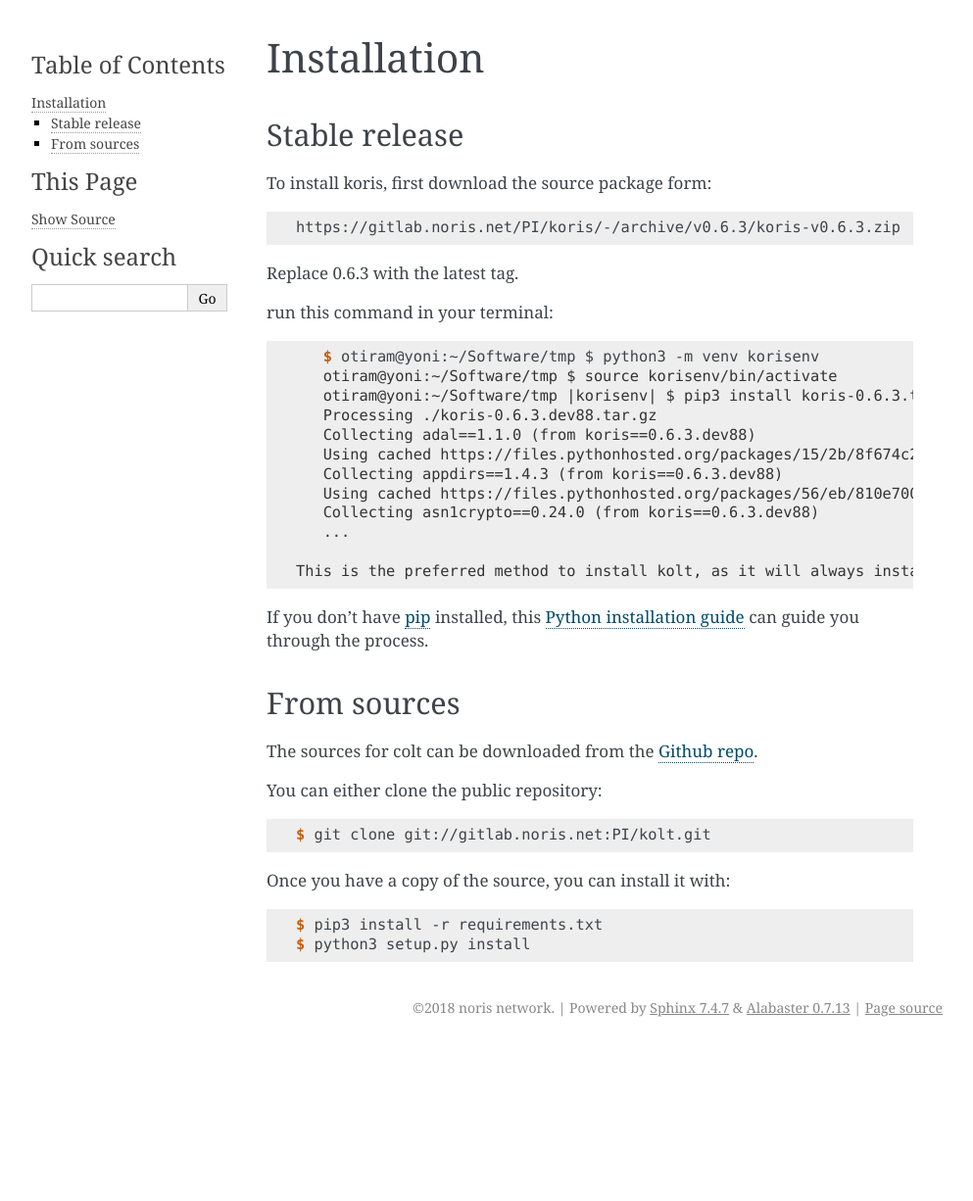
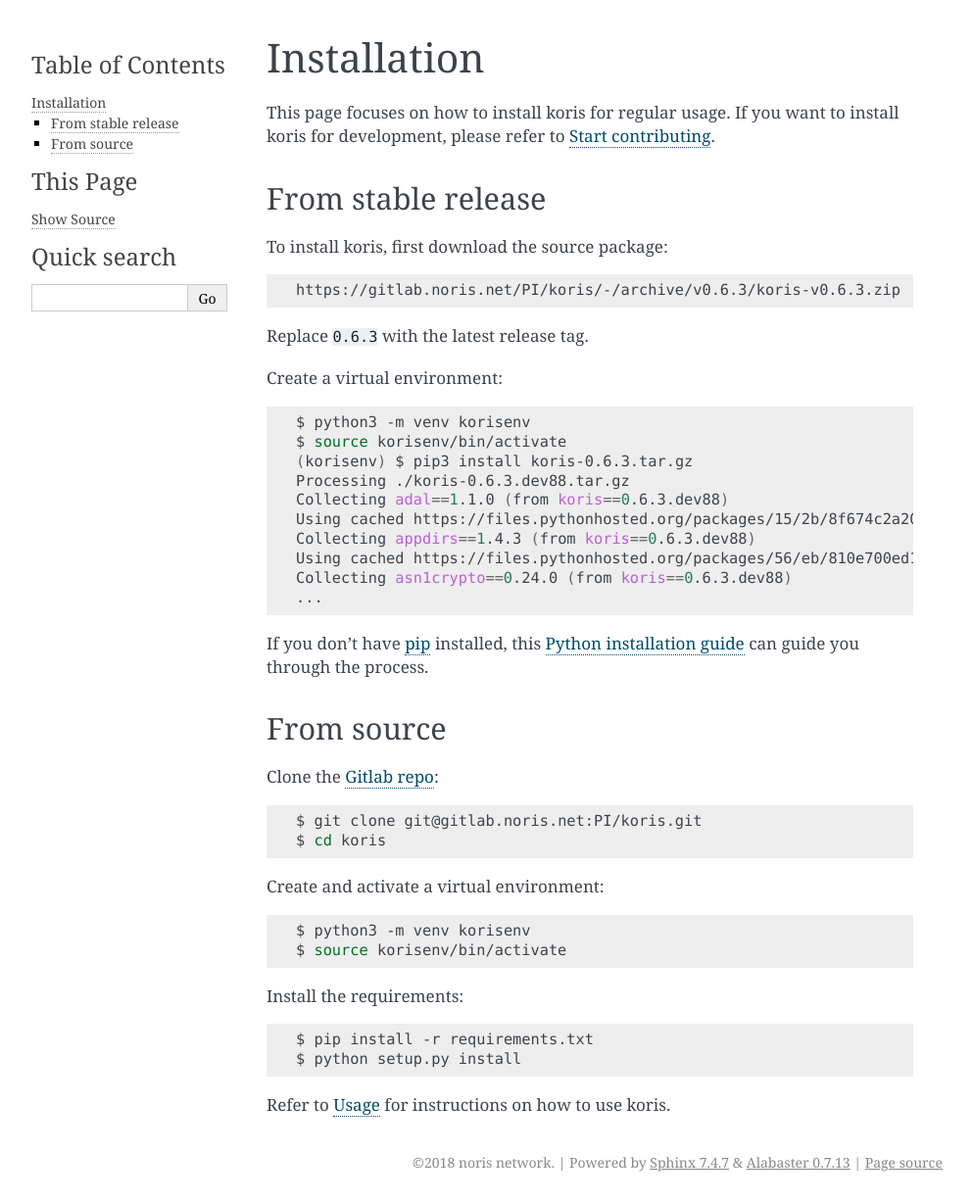
Before and after one commit to noris-network/koris, a Sphinx documentation site: the page built from docs/installation.rst, in a window 1280 px wide. Shown: the whole page at 98% size, without its empty margins (148-1141 px from the left). Built offline with Sphinx 7.4.7, drawn with Linux system fonts in a browser that asks for light colours; before the commit the page ends 1068 px from its top, so only the background shows below that.

Commit message:
Add OpenStack section in Usage docs
Added OpenStack section in usage.rst which explains how to
configure a private (non-PI) noris.cloud project for koris usage.
Ideally, koris should handle all those parts in future releases.

Added a reference to CONTRIBUTING.rst so the developer install
instructions can be linked to from other files.

Fixed indentation in README.rst so it looks nice.

Included more information in INSTALL.rst and prettified, fixed typos.

```diff
--- a/CONTRIBUTING.rst
+++ b/CONTRIBUTING.rst
@@ -49,12 +49,14 @@
 * Remember that this is a volunteer-driven project, and that contributions
   are welcome :)
 
-Get Started!
-------------
+.. _get_started_contributing:
+
+Start contributing
+------------------
 
 Ready to contribute? Here's how to set up `koris` for local development.
 
-1. Fork the `koris` repo on gitlab.
+1. Fork the `koris` repo on Gitlab.
 2. Clone your fork locally::
 
     $ git clone git@gitlab.noris.net:PI/koris.git
--- a/docs/installation.rst
+++ b/docs/installation.rst
@@ -4,25 +4,27 @@
 Installation
 ============
 
+This page focuses on how to install koris for regular usage. If you want to install
+koris for development, please refer to :ref:`get_started_contributing`.
 
-Stable release
---------------
+From stable release
+-------------------
 
-To install koris, first download the source package form:
+To install koris, first download the source package:
 
 .. code::
 
    https://gitlab.noris.net/PI/koris/-/archive/v0.6.3/koris-v0.6.3.zip
 
-Replace 0.6.3 with the latest tag.
+Replace ``0.6.3`` with the latest release tag.
 
-run this command in your terminal:
+Create a virtual environment:
 
-.. code-block:: console
+.. code-block:: shell
 
-    $ otiram@yoni:~/Software/tmp $ python3 -m venv korisenv
-    otiram@yoni:~/Software/tmp $ source korisenv/bin/activate
-    otiram@yoni:~/Software/tmp |korisenv| $ pip3 install koris-0.6.3.tar.gz
+    $ python3 -m venv korisenv
+    $ source korisenv/bin/activate
+    (korisenv) $ pip3 install koris-0.6.3.tar.gz
     Processing ./koris-0.6.3.dev88.tar.gz
     Collecting adal==1.1.0 (from koris==0.6.3.dev88)
     Using cached https://files.pythonhosted.org/packages/15/2b/8f674c2a20bb2a55f8f1c8fb7a458c9b513409b2cfc42f73e4cbc1ee757e/adal-1.1.0-py2.py3-none-any.whl
@@ -31,8 +33,6 @@
     Collecting asn1crypto==0.24.0 (from koris==0.6.3.dev88)
     ...
 
- This is the preferred method to install kolt, as it will always install the most recent stable release.
-
 If you don't have `pip`_ installed, this `Python installation guide`_ can guide
 you through the process.
 
@@ -40,22 +40,30 @@
 .. _Python installation guide: http://docs.python-guide.org/en/latest/starting/installation/
 
 
-From sources
+From source
 ------------
 
-The sources for colt can be downloaded from the `Github repo`_.
+Clone the `Gitlab repo`_:
 
-You can either clone the public repository:
+.. code-block:: shell
 
-.. code-block:: console
+    $ git clone git@gitlab.noris.net:PI/koris.git
+    $ cd koris
 
-    $ git clone git://gitlab.noris.net:PI/kolt.git
+Create and activate a virtual environment:
 
-Once you have a copy of the source, you can install it with:
+.. code-block:: shell
 
-.. code-block:: console
+    $ python3 -m venv korisenv
+    $ source korisenv/bin/activate
 
-    $ pip3 install -r requirements.txt
-    $ python3 setup.py install
+Install the requirements:
 
-.. _Github repo: https://gitlab.noris.net/PI/kolt/
+.. code-block:: shell
+
+    $ pip install -r requirements.txt
+    $ python setup.py install
+
+Refer to :doc:`usage` for instructions on how to use koris.
+
+.. _Gitlab repo: https://gitlab.noris.net/PI/koris/
```
Also changed, not shown: README.rst (+12 -9 lines), docs/usage.rst (+33 -23 lines), docs/static/_imgs/os_network.png (added).
